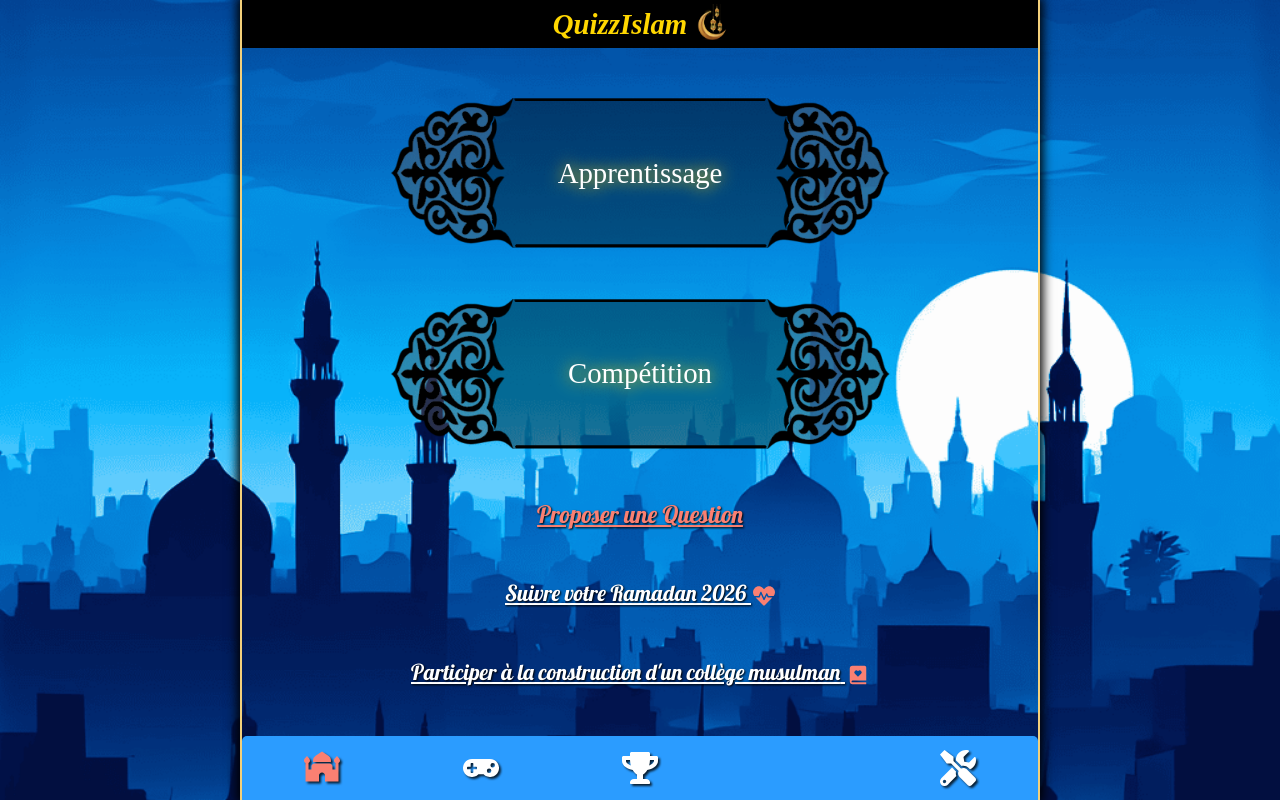
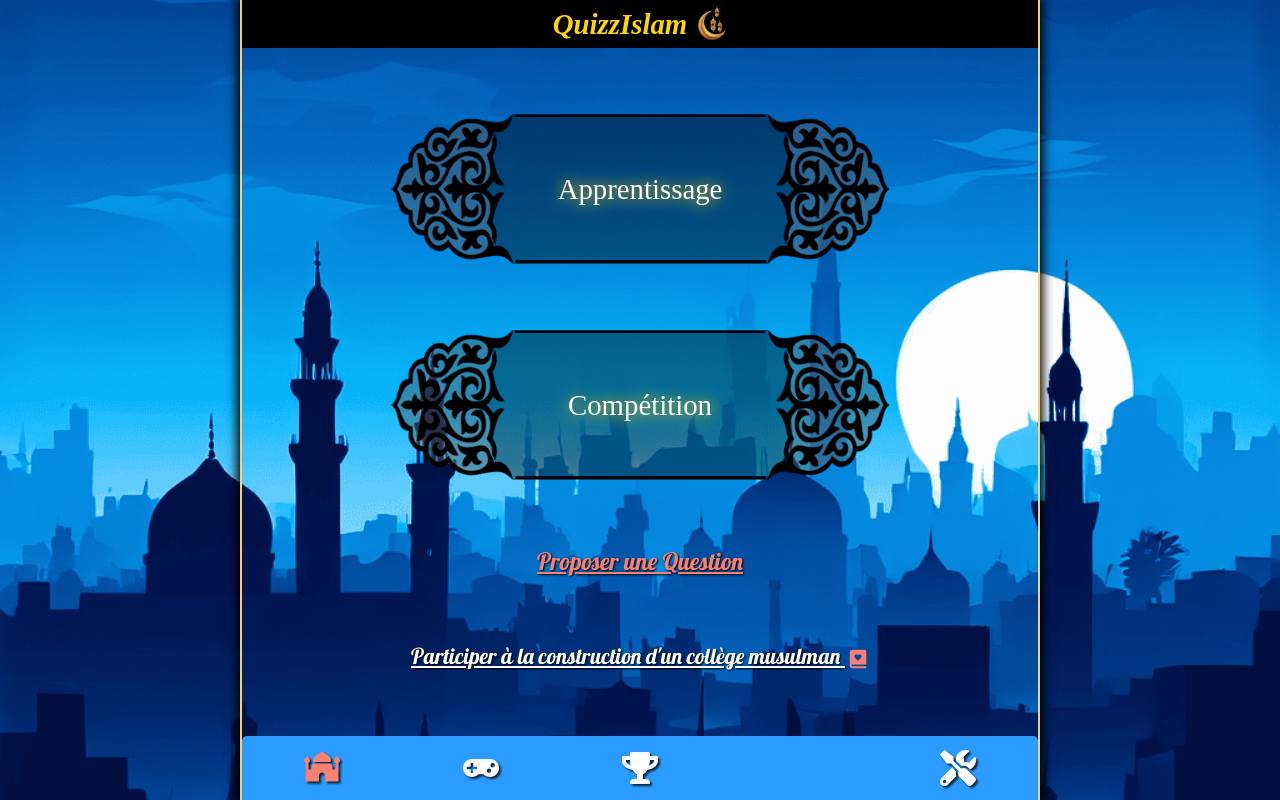
Before and after one commit to nadfri/react-quizzislam, a React (Create React App) app: page / in a window 1280 px wide. Built offline with nearby package versions, Linux system fonts and the light colour scheme; no server answers; some icons are missing; a web font is replaced by a local one.

Commit message:
Remove link Ramadan 2026

```diff
--- a/src/pages/Admin/Admin.jsx
+++ b/src/pages/Admin/Admin.jsx
@@ -1,6 +1,5 @@
 import { useState } from 'react';
 import { Link } from 'react-router-dom';
-import '../../pages/Settings/Settings';
 import { db } from '../../firebase';
 import { CLASSEMENT, CLASSEMENT_ID } from '../../utils/constants';
 
--- a/src/pages/Home/Home.jsx
+++ b/src/pages/Home/Home.jsx
@@ -14,13 +14,13 @@ function Home() {
         Proposer une Question
       </NavLink>
 
-      <a
+      {/* <a
         href='https://suivi-ramadan.netlify.app/'
         target='_blank'
         rel='noreferrer'
         className='fadeIn link-proposition white'>
         Suivre votre Ramadan 2026 <FaHeartbeat className='icon' />
-      </a>
+      </a> */}
 
       <a
         href='https://masjidbox.com/donations/mosquee-de-savigny-le-temple/faites-un-don-pour-votre-mosquee'
```
